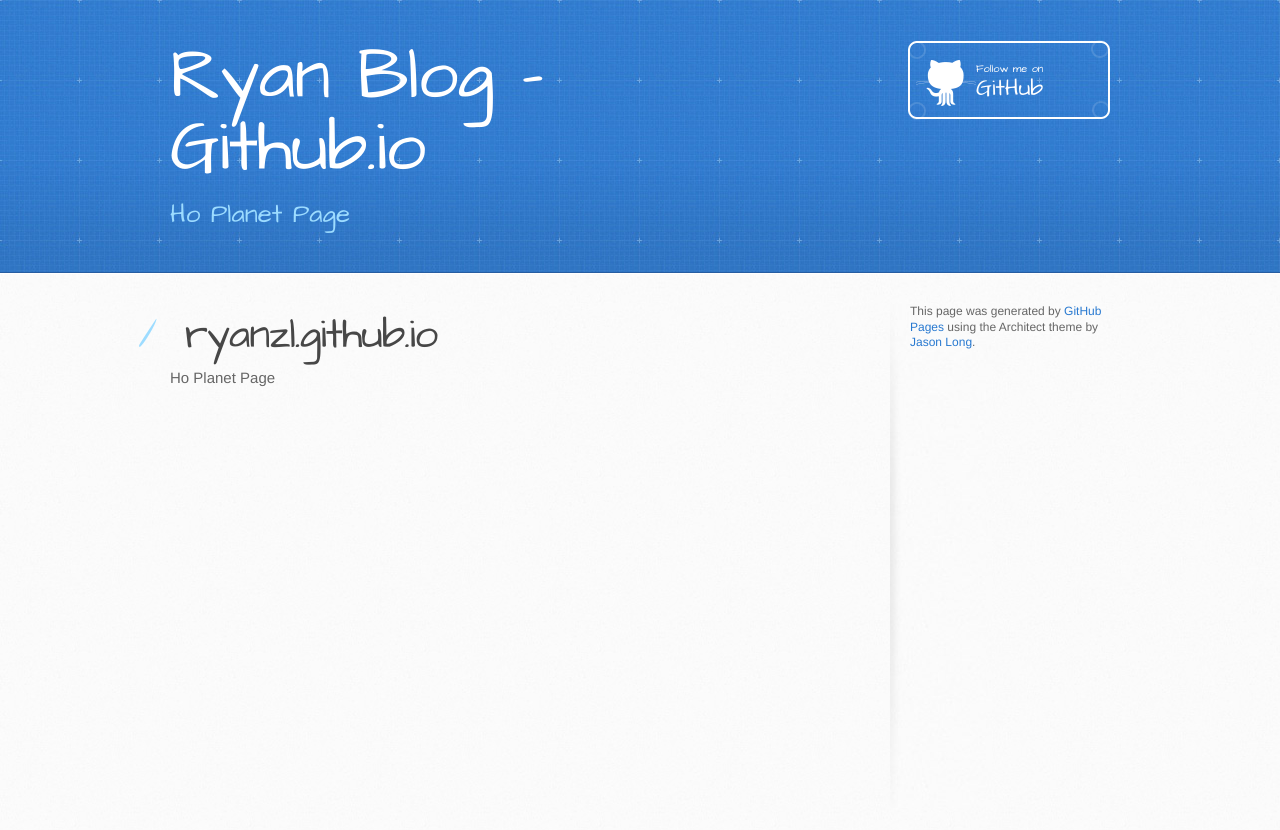
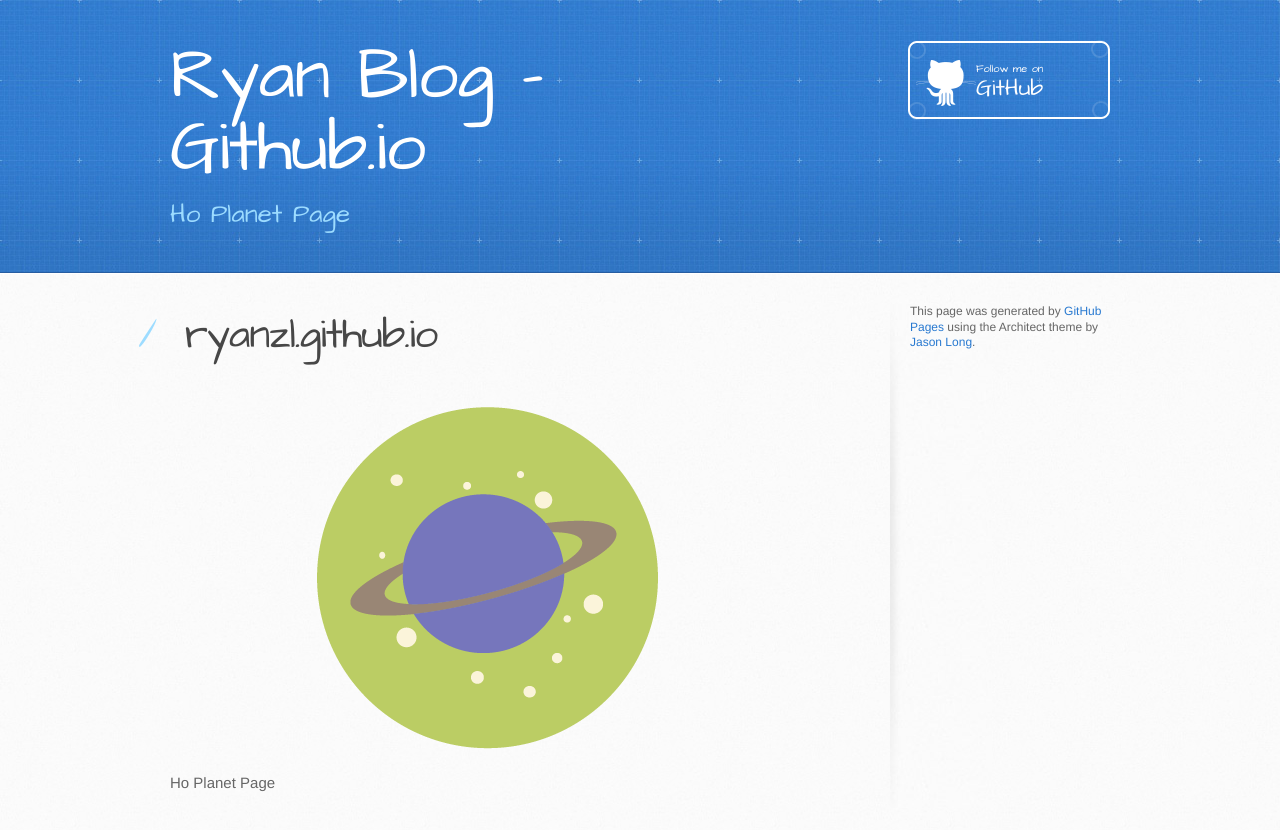
Before and after one commit to ryanzl/ryanzl.github.io, a plain HTML site: page index.html in a window 1280 px wide. Drawn offline with Linux system fonts and the light colour scheme.

```diff
--- a/index.html
+++ b/index.html
@@ -31,7 +31,8 @@
           <h1>
 <a id="ryanzlgithubio" class="anchor" href="#ryanzlgithubio" aria-hidden="true"><span aria-hidden="true" class="octicon octicon-link"></span></a>ryanzl.github.io</h1>
 
-<p>Ho Planet Page</p>
+<p>Ho Planet Page
+<img src="https://github.com/ryanzl/ryanzl.github.io/blob/master/images/logo%403x.png" alt=""></p>
         </section>
 
         <aside id="sidebar">
--- a/params.json
+++ b/params.json
@@ -1 +1 @@
-{"name":"Ryan Blog - Github.io","tagline":"Ho Planet Page","body":"# ryanzl.github.io\r\nHo Planet Page\r\n","google":"","note":"Don't delete this file! It's used internally to help with page regeneration."}
+{"name":"Ryan Blog - Github.io","tagline":"Ho Planet Page","body":"# ryanzl.github.io\r\nHo Planet Page\r\n![](https://github.com/ryanzl/ryanzl.github.io/blob/master/images/logo%403x.png)","google":"","note":"Don't delete this file! It's used internally to help with page regeneration."}
```
